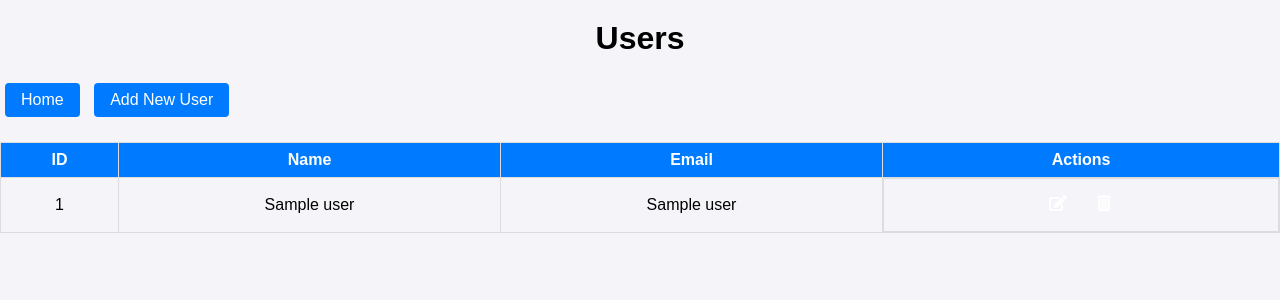
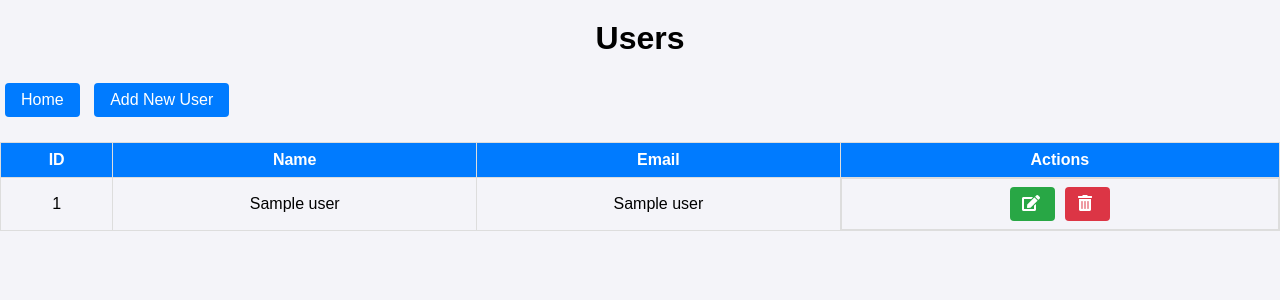
Before and after one commit to atingupta2005/aws-rds-python-flask-crud, a Flask app: template templates/index.html in a window 1280 px wide. Shown: the top 300 px of the page. Run offline with Flask 3, Linux system fonts and the light colour scheme; the template is opened without the code that fills it: most values are stand-ins (such as "Sample title", 1, 10 or a date in 2020).

Commit message:
first commit

```diff
--- a/static/styles.css
+++ b/static/styles.css
@@ -78,16 +78,34 @@ a:hover, .btn:hover {
     margin: 0 5px;
 }
 
-.action-buttons button:hover,
+/* Icon Button Styling for Edit and Delete */
+.action-buttons a {
+    background-color: #28a745; /* Green for Edit */
+    color: white;
+    padding: 8px 12px;
+    border-radius: 4px;
+}
+
 .action-buttons a:hover {
-    background-color: #f1f1f1; /* Add subtle hover effect */
+    background-color: #218838;
+}
+
+.action-buttons button {
+    background-color: #dc3545; /* Red for Delete */
+    color: white;
+    padding: 8px 12px;
+    border-radius: 4px;
+}
+
+.action-buttons button:hover {
+    background-color: #c82333;
 }
 
 /* Icon Styling */
 .icon {
-    width: 20px; /* Set a fixed size for icons */
-    height: 20px;
-    margin: 0; /* Remove margin */
+    width: 16px; /* Set a fixed size for icons */
+    height: 16px;
+    margin-right: 5px;
 }
 
 /* Specific Styling for Add/Edit Pages */
```
